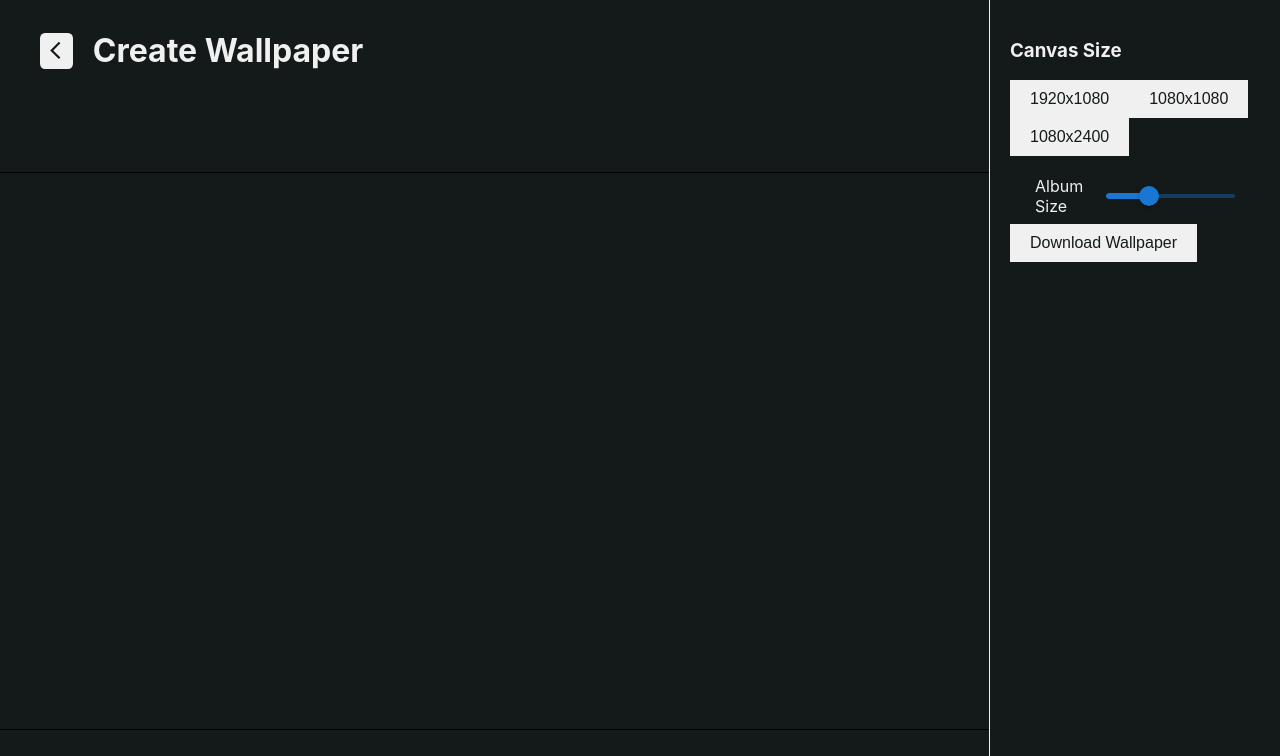
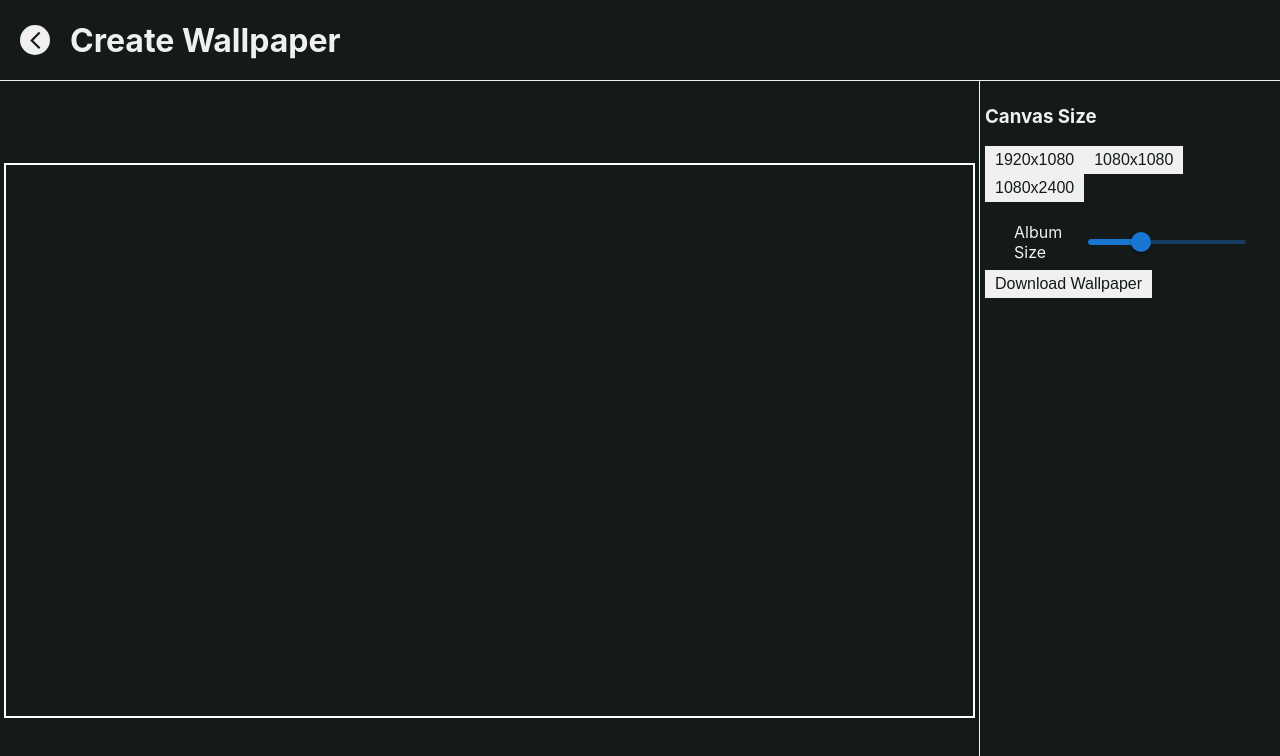
Before and after one commit to DhruvSinha2003/album-cover-wallpaper, a React (Create React App) app: page /create in a window 1280 px wide. Shown: the top 756 px of the page. Built offline with nearby package versions, Linux system fonts and the light colour scheme.

Commit message:
canvas does not move the sidebar and header

```diff
--- a/src/Create.js
+++ b/src/Create.js
@@ -24,7 +24,6 @@ export default function Create() {
       const ctx = canvas.getContext("2d");
       const img = imageRef.current;
 
-      // Clear the canvas
       ctx.clearRect(0, 0, canvas.width, canvas.height);
 
       const scaleFactor = albumSize / 100;
@@ -102,8 +101,7 @@ export default function Create() {
   };
 
   return (
-    <div style={{ display: "flex", height: "100vh" }}>
-      <div style={{ flex: 1, display: "flex", flexDirection: "column" }}>
+    <div className="create-container">
       <div className="top-bar">
         <IconContext.Provider value={{ size: "1.3em" }}>
           <div className="back-button" onClick={handleBack}>
@@ -112,29 +110,15 @@ export default function Create() {
         </IconContext.Provider>
         <h1>Create Wallpaper</h1>
       </div>
-        <div
-          ref={containerRef}
-          style={{
-            flex: 1,
-            overflow: "hidden",
-            display: "flex",
-            justifyContent: "center",
-            alignItems: "center",
-          }}
-        >
+      <div className="content-wrapper">
+        <div className="canvas-container" ref={containerRef}>
           <canvas
             ref={canvasRef}
             width={canvasSize.width}
             height={canvasSize.height}
-            style={{
-              border: "1px solid black",
-              maxWidth: "100%",
-              maxHeight: "100%",
-              objectFit: "contain",
-            }}
           />
         </div>
-      </div>
+        <div className="sidebar-wrapper">
           <Sidebar
             onSizeChange={handleSizeChange}
             onAlbumSizeChange={handleAlbumSizeChange}
@@ -142,5 +126,7 @@ export default function Create() {
             onDownload={handleDownload}
           />
         </div>
+      </div>
+    </div>
   );
 }
--- a/src/Home.css
+++ b/src/Home.css
@@ -1,3 +1,4 @@
+/* Global styles */
 body {
   background-color: #141a1a;
   height: 100%;
@@ -6,15 +7,16 @@ body {
   justify-content: center;
   margin: 0;
   padding: 0;
+  font-family: Arial, sans-serif;
 }
 
 .App {
   max-width: 700px;
   margin: 0 auto;
   padding: 20px;
-  font-family: Arial, sans-serif;
 }
 
+/* Input and button styles */
 input {
   width: 480px;
   padding: 10px;
@@ -22,7 +24,7 @@ input {
 }
 
 button {
-  padding: 10px 20px;
+  padding: 5px 10px;
   font-size: 16px;
   background-color: #f0f0f0;
   color: #141a1a;
@@ -30,6 +32,7 @@ button {
   cursor: pointer;
 }
 
+/* Suggestion list styles */
 .suggestions-list {
   list-style-type: none;
   padding: 0;
@@ -71,9 +74,10 @@ button {
   color: #a0a0a0;
 }
 
+/* Album cover styles */
 .album-cover {
   display: block;
-  max-width: 1000;
+  max-width: 1000px;
   max-height: 1000px;
   margin-top: 20px;
   box-shadow: 0 0 10px rgba(0, 0, 0, 0.3);
@@ -87,27 +91,68 @@ button {
   box-shadow: 0 0 10px rgba(0, 0, 0, 0.3);
 }
 
-.create-wallpaper-button {
-  margin-left: 4px;
-  margin-top: 6px;
+/* Create Wallpaper component styles */
+.create-container {
+  display: flex;
+  flex-direction: column;
+  height: 100vh;
+  width: 100vw;
+  overflow: hidden;
 }
 
 .top-bar {
   display: flex;
   align-items: center;
   gap: 20px;
-  margin-left: 20px;
   padding: 10px 20px;
+  height: 60px;
+  border-bottom: 1px solid #f0f0f0;
+}
+
+.content-wrapper {
+  display: flex;
+  flex: 1;
+  overflow: hidden;
+}
+
+.canvas-container {
+  flex: 1;
+  display: flex;
+  justify-content: center;
+  align-items: center;
+  overflow: hidden;
+  padding: 6px;
+}
+
+canvas {
+  border: 2px solid white;
+
+  max-width: 100%;
+  max-height: 100%;
+  object-fit: contain;
+}
+
+.sidebar-wrapper {
+  width: 300px;
+  flex-shrink: 0;
+  overflow-y: auto;
+  border-left: 1px solid #f0f0f0;
+}
+
+.sidebar {
+  padding: 5px;
 }
 
 .back-button {
+  display: flex;
+  justify-content: center;
+  align-items: center;
+  width: 30px;
+  height: 30px;
+  border-radius: 50%;
   background-color: #f0f0f0;
   color: #141a1a;
-  justify-content: center;
-  padding: 5px;
-  padding-top: 7px;
-  padding-right: 7px;
-  border-radius: 15%;
+  cursor: pointer;
   transition: background-color 0.3s ease;
 }
 
@@ -116,11 +161,9 @@ button {
   color: #f0f0f0;
 }
 
-.sidebar {
-  width: 250px;
-  padding: 20px;
-  border-left: 1px solid #f0f0f0;
-  overflow-y: auto;
+.create-wallpaper-button {
+  margin-left: 4px;
+  margin-top: 6px;
 }
 
 .sliders {
```
Lines whose indentation alone changed are shown as unchanged.
